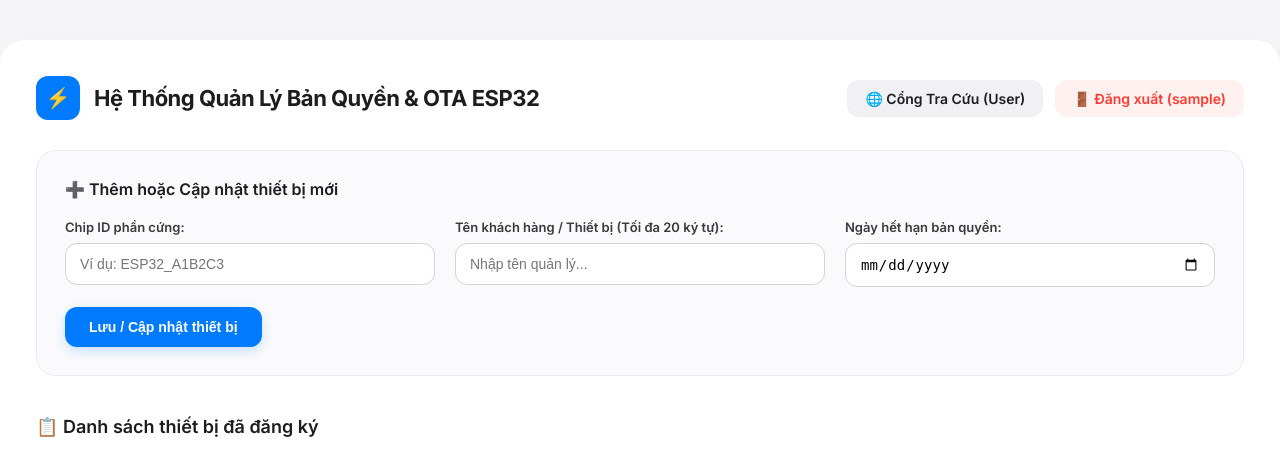
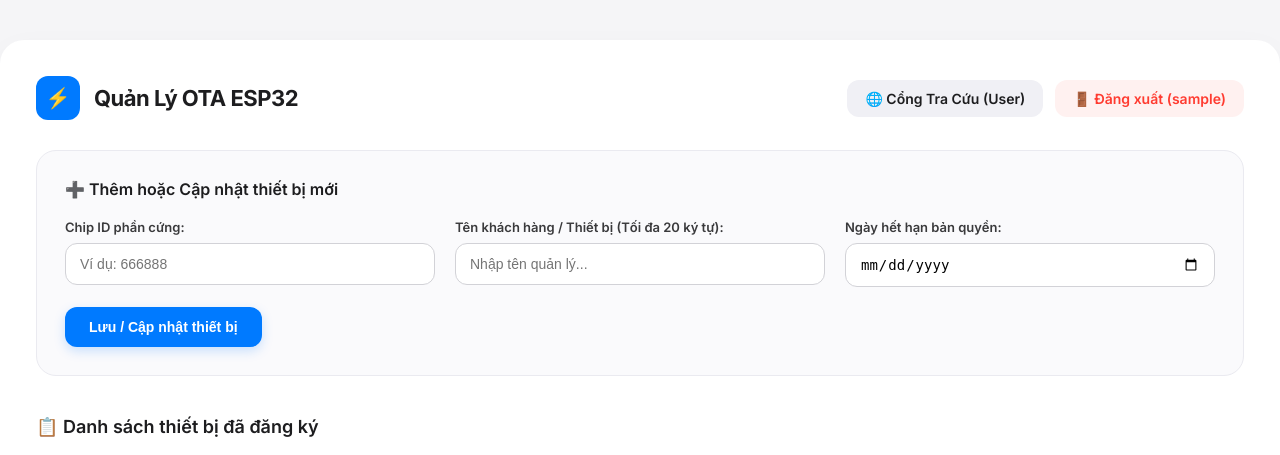
Before and after one commit to PinyinCode/esp32-bank-speaker, a Flask app: page /admin in a window 1280 px wide. Shown: the top 455 px of the page. Run offline with Flask 3, Linux system fonts and the light colour scheme; the visitor is signed in with stand-in values (Sample User, id 1); data that the repository does not hold is empty.

Commit message:
Update admin.html

```diff
--- a/templates/admin.html
+++ b/templates/admin.html
@@ -64,7 +64,7 @@
         <div class="header">
             <div class="brand">
                 <div class="brand-icon">⚡</div>
-                <h2>Hệ Thống Quản Lý Bản Quyền & OTA ESP32</h2>
+                <h2> Quản Lý OTA ESP32</h2>
             </div>
             <div class="nav-links">
                 <a href="/device-portal" class="btn-base portal-btn" target="_blank">🌐 Cổng Tra Cứu (User)</a>
@@ -78,7 +78,7 @@
                 <div class="form-row">
                     <div class="form-col">
                         <label>Chip ID phần cứng:</label>
-                        <input type="text" name="chip_id" placeholder="Ví dụ: ESP32_A1B2C3" required>
+                        <input type="text" name="chip_id" placeholder="Ví dụ: 666888" required>
                     </div>
                     <div class="form-col">
                         <label>Tên khách hàng / Thiết bị (Tối đa 20 ký tự):</label>
```
